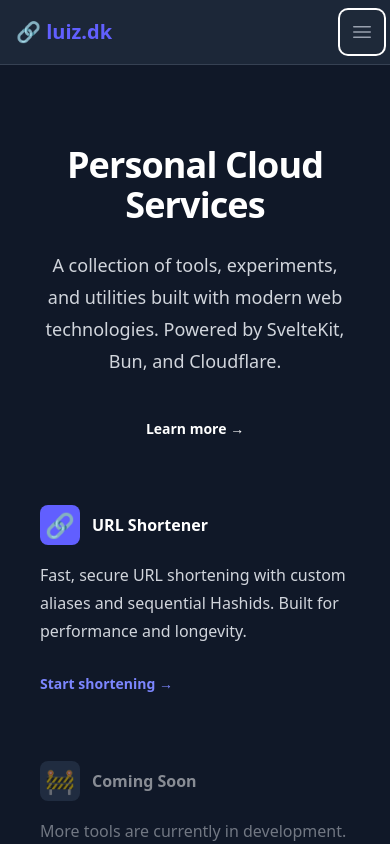
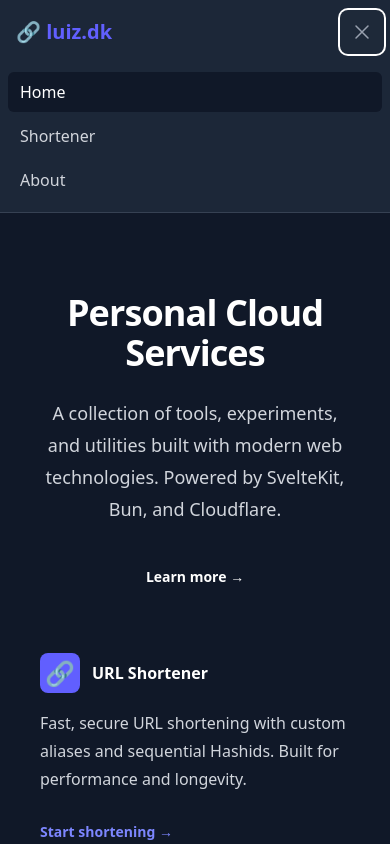
Before and after one commit to lbenevenuto/luiz-dk-sveltekit, a SvelteKit app: page / in a window 390 px wide. Both pictures are taken after a click on the button "Open main menu". Built offline with nearby package versions, Linux system fonts and the light colour scheme.

Commit message:
feat: added mobile menu

```diff
--- a/src/routes/+layout.svelte
+++ b/src/routes/+layout.svelte
@@ -4,6 +4,11 @@
 	import { page } from '$app/stores';
 
 	let { children } = $props();
+	let isMobileMenuOpen = $state(false);
+
+	function toggleMobileMenu() {
+		isMobileMenuOpen = !isMobileMenuOpen;
+	}
 </script>
 
 <svelte:head><link rel="icon" href={favicon} /></svelte:head>
@@ -55,13 +60,15 @@
 				<div class="-mr-2 flex md:hidden">
 					<button
 						type="button"
-						class="inline-flex items-center justify-center rounded-md bg-gray-800 p-2 text-gray-400 hover:bg-gray-700 hover:text-white focus:ring-2 focus:ring-white focus:ring-offset-2 focus:ring-offset-gray-800 focus:outline-none"
+						class="inline-flex items-center justify-center rounded-md bg-gray-800 p-2 text-gray-400 hover:bg-gray-700 hover:text-white focus:outline-none focus:ring-2 focus:ring-white focus:ring-offset-2 focus:ring-offset-gray-800"
+						aria-controls="mobile-menu"
+						aria-expanded={isMobileMenuOpen}
+						onclick={toggleMobileMenu}
 					>
 						<span class="sr-only">Open main menu</span>
-						<!-- Heroicon name: outline/bars-3 -->
+						{#if !isMobileMenuOpen}
 							<svg
 								class="block h-6 w-6"
-							xmlns="http://www.w3.org/2000/svg"
 								fill="none"
 								viewBox="0 0 24 24"
 								stroke-width="1.5"
@@ -74,10 +81,65 @@
 									d="M3.75 6.75h16.5M3.75 12h16.5m-16.5 5.25h16.5"
 								/>
 							</svg>
+						{:else}
+							<svg
+								class="block h-6 w-6"
+								fill="none"
+								viewBox="0 0 24 24"
+								stroke-width="1.5"
+								stroke="currentColor"
+								aria-hidden="true"
+							>
+								<path
+									stroke-linecap="round"
+									stroke-linejoin="round"
+									d="M6 18L18 6M6 6l12 12"
+								/>
+							</svg>
+						{/if}
 					</button>
 				</div>
 			</div>
 		</div>
+
+		<!-- Mobile menu, show/hide based on menu state. -->
+		{#if isMobileMenuOpen}
+			<div class="md:hidden" id="mobile-menu">
+				<div class="space-y-1 px-2 pb-3 pt-2 sm:px-3">
+					<a
+						href="/"
+						class="block rounded-md px-3 py-2 text-base font-medium transition-colors {$page.url
+							.pathname === '/'
+							? 'bg-gray-900 text-white'
+							: 'text-gray-300 hover:bg-gray-700 hover:text-white'}"
+						onclick={toggleMobileMenu}
+					>
+						Home
+					</a>
+					<a
+						href="/shortener"
+						class="block rounded-md px-3 py-2 text-base font-medium transition-colors {$page.url.pathname.startsWith(
+							'/shortener'
+						)
+							? 'bg-gray-900 text-white'
+							: 'text-gray-300 hover:bg-gray-700 hover:text-white'}"
+						onclick={toggleMobileMenu}
+					>
+						Shortener
+					</a>
+					<a
+						href="/about"
+						class="block rounded-md px-3 py-2 text-base font-medium transition-colors {$page.url
+							.pathname === '/about'
+							? 'bg-gray-900 text-white'
+							: 'text-gray-300 hover:bg-gray-700 hover:text-white'}"
+						onclick={toggleMobileMenu}
+					>
+						About
+					</a>
+				</div>
+			</div>
+		{/if}
 	</nav>
 
 	<main class="w-full flex-1 overflow-y-auto">
```
Lines whose indentation alone changed are shown as unchanged.
